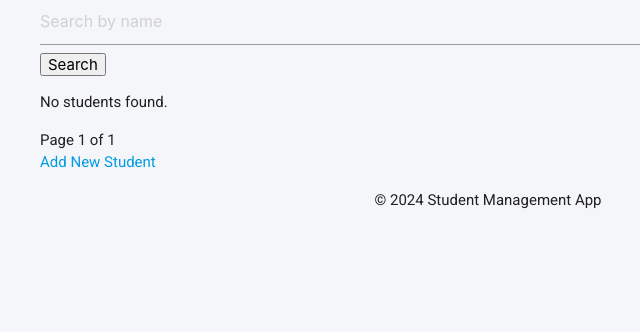
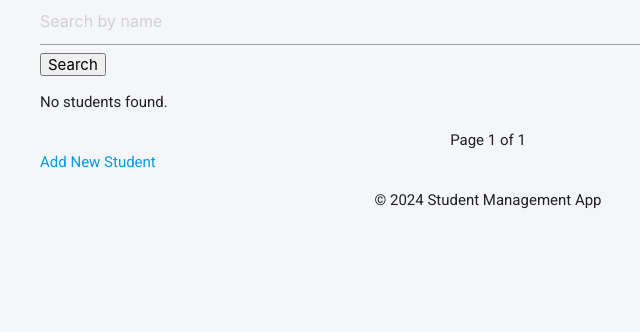
Before and after one commit to uocli/gng5300a-student-management, a Django app: page / in a window 1280 px wide. Shown: the part 338-670 px from the top of the page, without its empty margins (152-792 px from the left). Run offline with Django 4.2, Linux system fonts and the light colour scheme; data that the repository does not hold is empty.

Commit message:
Improved UI

```diff
--- a/student_management/api/templates/student_create.html
+++ b/student_management/api/templates/student_create.html
@@ -3,15 +3,11 @@
 {% block title %}Create Student{% endblock %}
 
 {% block content %}
-
     <h1>Create Student</h1>
-
+    <a href="{% url 'student-list' %}">Back to Student List</a>
     <form method="post">
         {% csrf_token %}
         {{ form.as_p }}
         <button type="submit">Create Student</button>
     </form>
-
-    <a href="{% url 'student-list' %}">Back to Student List</a>
-
 {% endblock %}
--- a/student_management/api/templates/student_detail.html
+++ b/student_management/api/templates/student_detail.html
@@ -3,9 +3,8 @@
 {% block title %}Student Details{% endblock %}
 
 {% block content %}
-
     <h1>Student Details</h1>
-
+    <a href="{% url 'student-list' %}">Back to Student List</a>
     <div>
         <p><strong>First Name:</strong> {{ student.first_name }}</p>
         <p><strong>Last Name:</strong> {{ student.last_name }}</p>
@@ -14,8 +13,5 @@
         <p><strong>Enrollment Date:</strong> {{ student.enrollment_date }}</p>
         <p><strong>Grade:</strong> {{ student.grade }}</p>
     </div>
-
     <a href="{% url 'student-edit' student.pk %}">Edit Student</a>
-    <br/>
-    <a href="{% url 'student-list' %}">Back to Student List</a>
 {% endblock %}
--- a/student_management/api/templates/student_edit.html
+++ b/student_management/api/templates/student_edit.html
@@ -3,15 +3,11 @@
 {% block title %}Edit Student{% endblock %}
 
 {% block content %}
-
     <h1>Edit Student</h1>
-
+    <a href="{% url 'student-list' %}">Back to Student List</a>
     <form method="post">
         {% csrf_token %}
         {{ form.as_p }}
         <button type="submit">Edit Student</button>
     </form>
-
-    <a href="{% url 'student-list' %}">Back to Student List</a>
-
 {% endblock %}
--- a/student_management/api/templates/student_list.html
+++ b/student_management/api/templates/student_list.html
@@ -47,7 +47,7 @@
     {% endif %}
 
     <!-- Pagination links -->
-    <div class="pagination">
+    <div class="pagination" style="text-align: center">
         <span class="step-links">
             {% if pagination.has_previous %}
                 <a href="?page=1{% if query %}&q={{ query }}{% endif %}">&laquo; First</a>
```
